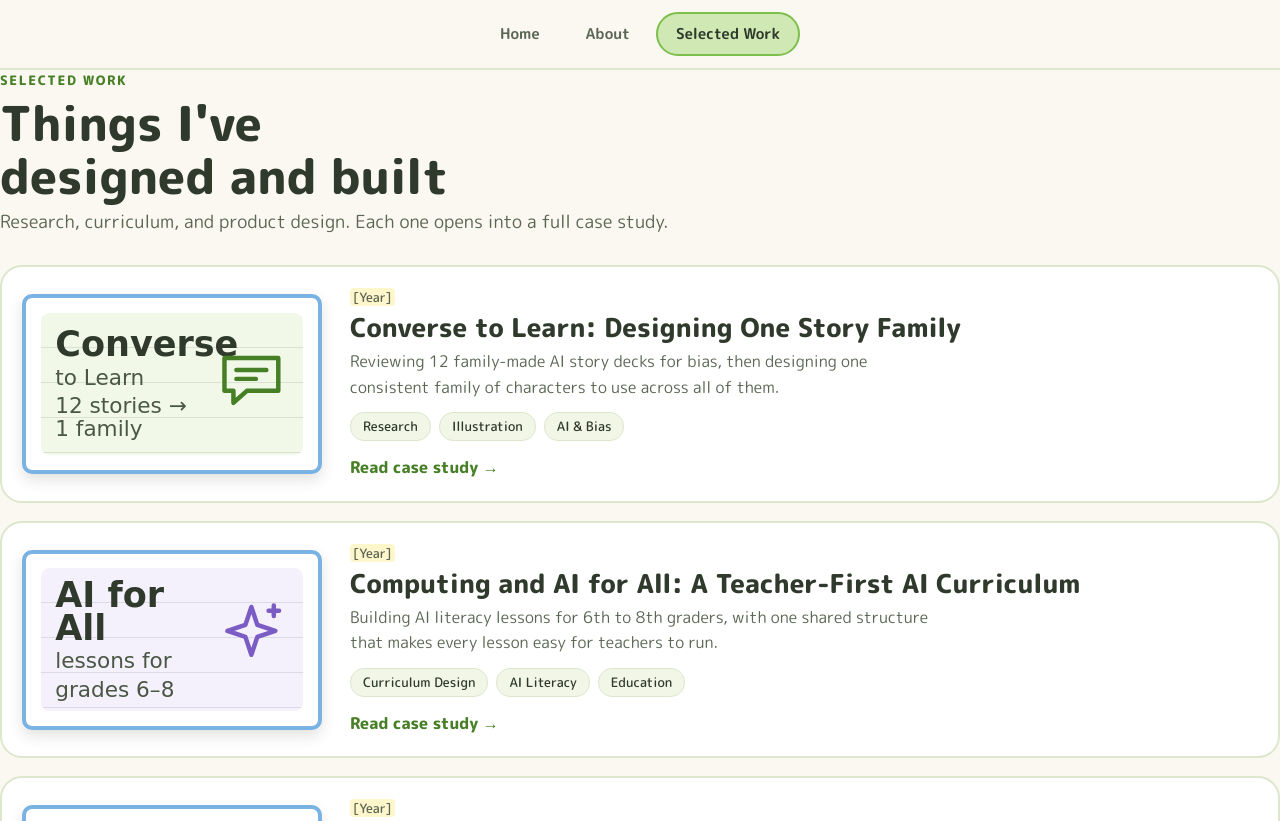
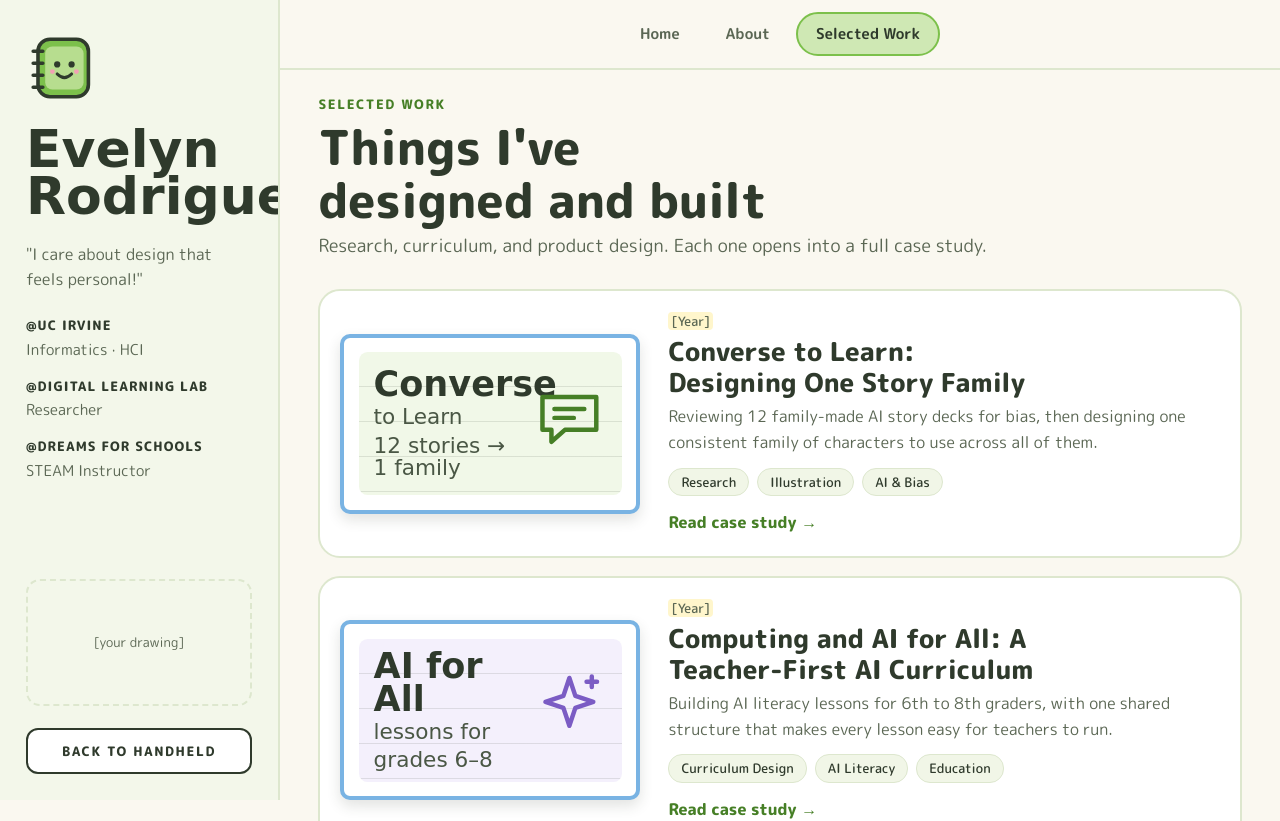
Before and after one commit to errodri3/evenote-portfolio, a React (Vite) app: page /work in a window 1280 px wide. Shown: the top 821 px of the page. Built offline with nearby package versions, Linux system fonts and the light colour scheme; a web font is replaced by a local one.

Commit message:
Move Write a Note and back tile inside the note screen

```diff
--- a/src/App.jsx
+++ b/src/App.jsx
@@ -1,6 +1,7 @@
 import { useEffect, useState } from 'react'
 import { Routes, Route, useLocation } from 'react-router-dom'
 import Handheld from './components/Handheld'
+import Sidebar from './components/Sidebar'
 import TopBar from './components/TopBar'
 import Footer from './components/Footer'
 import Home from './pages/Home'
@@ -9,6 +10,18 @@ import Work from './pages/Work'
 import CaseStudy from './pages/CaseStudy'
 import Why from './pages/Why'
 import WriteNote from './pages/WriteNote'
+
+// true when the screen matches a media query (e.g. small screens)
+function useMediaQuery(query) {
+  const [matches, setMatches] = useState(() => window.matchMedia(query).matches)
+  useEffect(() => {
+    const mq = window.matchMedia(query)
+    const onChange = () => setMatches(mq.matches)
+    mq.addEventListener('change', onChange)
+    return () => mq.removeEventListener('change', onChange)
+  }, [query])
+  return matches
+}
 
 // Scroll to the top whenever the page changes (unless the link has a #section)
 function ScrollToTop() {
@@ -38,21 +51,45 @@ function useStylusTaps() {
 
 export default function App() {
   const { pathname } = useLocation()
+  const small = useMediaQuery('(max-width: 960px)')
 
   // Show the handheld first, but only when someone lands on the home page.
-  // Direct links (like /work/nudge) skip straight to that page.
   const [started, setStarted] = useState(pathname !== '/')
+  const [menuOpen, setMenuOpen] = useState(false)   // side panel on small screens
   useStylusTaps()
+
+  // close the side panel when the page changes, or when Escape is pressed
+  useEffect(() => { setMenuOpen(false) }, [pathname])
+  useEffect(() => {
+    const onKey = (e) => { if (e.key === 'Escape') setMenuOpen(false) }
+    window.addEventListener('keydown', onKey)
+    return () => window.removeEventListener('keydown', onKey)
+  }, [])
+
+  function goHandheld() {
+    setMenuOpen(false)
+    setStarted(false)
+    window.scrollTo(0, 0)
+  }
 
   if (!started) return <Handheld onStart={() => setStarted(true)} />
 
   return (
-    <div className="app">
+    <div className="shell">
       <ScrollToTop />
-      <TopBar onHandheld={() => setStarted(false)} />
-      <main>
+      <Sidebar
+        open={menuOpen}
+        hidden={small && !menuOpen}   // hidden panels can't be tabbed into
+        onClose={() => setMenuOpen(false)}
+        onHandheld={goHandheld}
+      />
+      {small && menuOpen && <div className="backdrop" onClick={() => setMenuOpen(false)} />}
+
+      <div className="main-col">
+        <TopBar menuOpen={menuOpen} onMenu={() => setMenuOpen(true)} />
+        <main className="content">
           <Routes>
-          <Route path="/" element={<Home />} />
+            <Route path="/" element={<Home onBack={goHandheld} />} />
             <Route path="/about" element={<About />} />
             <Route path="/work" element={<Work />} />
             <Route path="/work/:id" element={<CaseStudy />} />
@@ -62,5 +99,6 @@ export default function App() {
         </main>
         <Footer />
       </div>
+    </div>
   )
 }
--- a/src/pages/Home.css
+++ b/src/pages/Home.css
@@ -1,6 +1,7 @@
-/* the notes panel is the main thing on the page: it fills the screen height */
+/* the "screen": fills the page height, everything lives inside */
 .stage {
   position: relative; overflow: hidden;
+  isolation: isolate;               /* keeps the screen's layers from covering the top bar */
   height: calc(100vh - 120px); min-height: 560px;
   display: flex; flex-direction: column;
   border: 3px solid var(--line); border-radius: 26px;
@@ -9,11 +10,11 @@
 .ribbon { position: absolute; left: 0; right: 0; top: 38%; width: 100%; height: 220px; pointer-events: none; }
 
 /* mascot + bubble */
-.bubble-row { display: flex; align-items: flex-start; gap: 10px; padding: 18px 20px 0; position: relative; z-index: 30; }
+.bubble-row { display: flex; align-items: flex-start; gap: 10px; padding: 18px 20px 0; position: relative; z-index: 3; }
 .bubble { font-family: var(--hand); font-size: 21px; line-height: 1.15; background: #fff; border: 2px solid var(--ink); border-radius: 16px 16px 16px 4px; padding: 9px 15px; max-width: 330px; }
 
 /* notes */
-.track { position: relative; flex-grow: 1; }
+.track { position: relative; flex-grow: 1; z-index: 2; }
 .note {
   position: absolute; left: 50%; top: 48%;
   width: var(--nw); margin-left: calc(var(--nw) / -2); margin-top: calc(var(--nw) * -.3);
@@ -32,12 +33,12 @@
 .brk i:nth-child(4) { bottom: 0; right: 0; border-left: 0; border-top: 0; }
 
 /* title under the wave */
-.sel-meta { position: relative; z-index: 30; text-align: center; padding: 0 16px; }
+.sel-meta { position: relative; z-index: 3; text-align: center; padding: 0 16px; }
 .sel-title { font-weight: 800; font-size: 20px; line-height: 1.3; }
 .sel-sub { font-size: 14px; color: var(--muted); }
 
 /* arrows + slider */
-.scrub { position: relative; z-index: 30; display: flex; align-items: center; gap: 14px; padding: 10px 20px 14px; max-width: 560px; width: 100%; margin-inline: auto; }
+.scrub { position: relative; z-index: 3; display: flex; align-items: center; gap: 14px; padding: 10px 20px 12px; max-width: 560px; width: 100%; margin-inline: auto; }
 .round { width: 46px; height: 46px; flex-shrink: 0; border-radius: 50%; border: 2px solid var(--ink); background: #fff; display: grid; place-items: center; padding: 0; }
 .round:hover { background: var(--soft); }
 .scrubber { flex-grow: 1; appearance: none; -webkit-appearance: none; height: 28px; background: none; margin: 0; }
@@ -46,12 +47,17 @@
 .scrubber::-webkit-slider-thumb { -webkit-appearance: none; width: 28px; height: 28px; margin-top: -10px; border-radius: 50%; background: var(--green); border: 3px solid var(--ink); }
 .scrubber::-moz-range-thumb { width: 22px; height: 22px; border-radius: 50%; background: var(--green); border: 3px solid var(--ink); }
 
-/* bottom bar inside the panel: back tile, Write a Note, spacer (keeps Write a Note centered) */
-.stage-bar { position: relative; z-index: 30; display: flex; align-items: center; justify-content: center; gap: 14px; padding: 4px 18px 20px; }
-.back-tile, .bar-spacer { width: 60px; height: 60px; flex-shrink: 0; }
+/* bottom of the screen: Write a Note centered, back tile pinned to the left edge */
+.stage-bar {
+  position: relative; z-index: 3;
+  display: flex; align-items: center; justify-content: center;
+  padding: 6px 18px 22px;
+}
 .back-tile {
+  position: absolute; left: 18px; top: 6px;
+  width: 56px; height: 56px;
   display: grid; place-items: center; padding: 0;
-  border-radius: 16px; border: 3px solid var(--green-dk);
+  border-radius: 14px; border: 3px solid var(--green-dk);
   background: linear-gradient(180deg, #fff, #EEF7E2);
   box-shadow: 0 5px 0 var(--green-dk);
   transition: transform .12s, box-shadow .12s;
@@ -60,21 +66,23 @@
 .back-tile:active { transform: translateY(4px); box-shadow: 0 1px 0 var(--green-dk); }
 
 .write-bar {
-  height: 60px; flex: 1; max-width: 520px;
+  width: 300px; height: 56px;
   display: flex; align-items: center; justify-content: center; gap: 12px;
-  border-radius: 18px; border: 3px solid var(--green-dk);
+  border-radius: 16px; border: 3px solid var(--green-dk);
   background: linear-gradient(180deg, #fff, #EEF7E2);
   box-shadow: 0 5px 0 var(--green-dk);
-  font-size: 20px; font-weight: 800; color: var(--ink); text-decoration: none;
+  font-size: 19px; font-weight: 800; color: var(--ink); text-decoration: none;
   transition: transform .12s, box-shadow .12s;
 }
 .write-bar:hover { transform: translateY(-2px); }
 .write-bar:active { transform: translateY(4px); box-shadow: 0 1px 0 var(--green-dk); }
-.write-bar .chk { width: 30px; height: 30px; border-radius: 7px; border: 2px solid var(--green-dk); background: #fff; display: grid; place-items: center; }
+.write-bar .chk { width: 28px; height: 28px; border-radius: 7px; border: 2px solid var(--green-dk); background: #fff; display: grid; place-items: center; }
 
-@media (max-width: 520px) {
-  .bar-spacer { display: none; }
-  .write-bar { font-size: 17px; }
+/* narrow screens: put the back tile next to the button so they don't overlap */
+@media (max-width: 560px) {
+  .stage-bar { gap: 12px; }
+  .back-tile { position: static; }
+  .write-bar { width: auto; flex: 1; font-size: 17px; }
 }
 
 /* note preview (landscape) */
--- a/src/pages/Home.jsx
+++ b/src/pages/Home.jsx
@@ -8,7 +8,7 @@ import './Home.css'
 const LAST = NOTES.length - 1
 const clamp = (i) => Math.max(0, Math.min(LAST, i))
 
-export default function Home() {
+export default function Home({ onBack }) {
   const navigate = useNavigate()
   const trackRef = useRef(null)
   const drag = useRef({ x: null, moved: false, off: 0 })
@@ -20,8 +20,8 @@ export default function Home() {
 
   // spacing depends on screen size
   const small = width < 620
-  const noteW = small ? 150 : 210
-  const gap = small ? Math.min(165, width * 0.44) : 250
+  const noteW = small ? 150 : 220
+  const gap = small ? Math.min(165, width * 0.44) : 260
 
   // keep track of the wave area's width when the window resizes
   useEffect(() => {
@@ -86,6 +86,7 @@ export default function Home() {
 
   return (
     <section className="home" aria-label="Home">
+      {/* the "screen": everything lives inside this frame */}
       <div className="stage checker">
         {/* green wave behind the notes */}
         <svg className="ribbon" viewBox="0 0 1200 220" preserveAspectRatio="none" aria-hidden="true">
@@ -103,11 +104,11 @@ export default function Home() {
         <div className={'track' + (dragging ? ' dragging' : '')} ref={trackRef}
           onPointerDown={onPointerDown} style={{ '--nw': noteW + 'px' }}>
           {NOTES.map((n, i) => {
-            const off = i - sel + dragOff        // position relative to the picked note
+            const off = i - sel + dragOff
             const dist = Math.abs(off)
             const on = i === sel
             const x = off * gap
-            const y = Math.sin(off * 1.05) * 38 - (on ? 10 : 0)   // follows the wave
+            const y = Math.sin(off * 1.05) * 38 - (on ? 10 : 0)
             const scale = on ? 1.32 : Math.max(0.72, 0.95 - dist * 0.08)
             const rotate = on ? 0 : off > 0 ? 5 : -5
             const hidden = dist > 2.6
@@ -149,15 +150,20 @@ export default function Home() {
             <svg width="20" height="20" viewBox="0 0 24 24" aria-hidden="true"><path d="M9 5l7 7-7 7" fill="none" stroke="currentColor" strokeWidth="2.6" strokeLinecap="round" strokeLinejoin="round" /></svg>
           </button>
         </div>
-      </div>
 
-      {/* Write a Note bar */}
+        {/* bottom of the screen: back tile (left edge) + Write a Note (centered) */}
+        <div className="stage-bar">
+          <button className="back-tile" type="button" aria-label="Back to the handheld" onClick={onBack}>
+            <svg width="26" height="26" viewBox="0 0 24 24" aria-hidden="true"><path d="M20 12H6M11 6l-6 6 6 6" fill="none" stroke="var(--green-dk)" strokeWidth="3" strokeLinecap="round" strokeLinejoin="round" /></svg>
+          </button>
           <Link className="write-bar" to="/write">
             <span className="chk">
               <svg width="20" height="20" viewBox="0 0 24 24" aria-hidden="true"><path d="M4 12l5 5 11-11" fill="none" stroke="var(--green-dk)" strokeWidth="3" strokeLinecap="round" strokeLinejoin="round" /></svg>
             </span>
             Write a Note
           </Link>
+        </div>
+      </div>
     </section>
   )
 }
```
Lines whose indentation alone changed are shown as unchanged.
